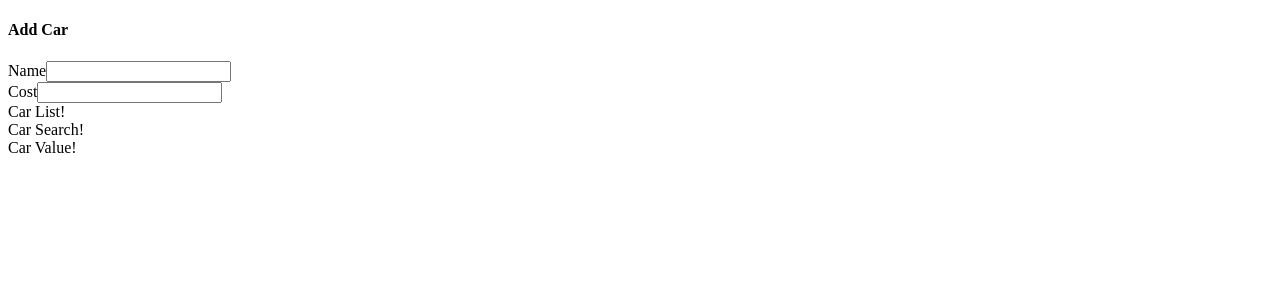
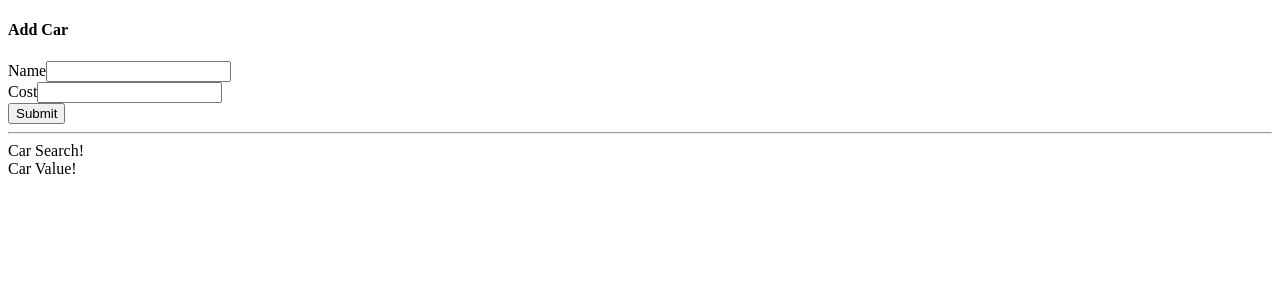
Before and after one commit to danporeda/cars, a React (Create React App) app: page / in a window 1280 px wide. Shown: the top 300 px of the page. Built offline with nearby package versions, Linux system fonts and the light colour scheme.

Commit message:
implemented CarList rendering cars with functional delete button

```diff
--- a/src/components/CarForm.js
+++ b/src/components/CarForm.js
@@ -1,5 +1,5 @@
 import { useDispatch, useSelector } from 'react-redux';
-import { changeName, changeCost } from '../store';
+import { changeName, changeCost, addCar } from '../store';
 
 function CarForm() {
   const dispatch = useDispatch();
@@ -19,10 +19,15 @@
     dispatch(changeCost(carCost));
   };
 
+  const handleSubmit = (event) => {
+    event.preventDefault();
+    dispatch(addCar({ name, cost }));
+  }
+
   return (
     <div className="car-form panel">
       <h4 className="subtitle is-3">Add Car</h4>
-      <form>
+      <form onSubmit={handleSubmit}>
         <div className="field-group">
           <div className="field">
             <label className="label">Name</label>
@@ -42,6 +47,9 @@
             />
           </div>
         </div>
+        <div className="field">
+          <button className="button is-link">Submit</button>
+        </div>
       </form>
     </div>
   )
--- a/src/components/CarList.js
+++ b/src/components/CarList.js
@@ -1,5 +1,38 @@
+import { useSelector, useDispatch } from 'react-redux';
+import { removeCar } from '../store';
+
 function CarList() {
-  return <div>Car List!</div>
+  const dispatch = useDispatch();
+  const cars = useSelector((state) => {
+    return state.cars.data
+  });
+
+  const handleCarDelete = (car) => {
+    dispatch(removeCar(car.id));
+  }
+
+  const renderedCars = cars.map((car) => {
+    return (
+      <div key={car.id} className="panel">
+        <p>
+          {car.name} - ${car.cost}
+        </p>
+        <button
+          className="button is-danger"
+          onClick={() => handleCarDelete(car)}
+        >
+          Delete
+        </button>
+      </div>
+    );
+  });
+
+  return (
+    <div className="car-list">
+      {renderedCars}
+      <hr />
+    </div>
+  );
 }
 
 export default CarList;
--- a/src/store/slices/carsSlice.js
+++ b/src/store/slices/carsSlice.js
@@ -4,24 +4,24 @@
   name: 'cars',
   initialState: {
     searchTerm: '',
-    cars: [],
+    data: [],
   },
   reducers: {
     changeSearchTerm(state, action) {
       state.searchTerm = action.payload;
     },
     addCar(state, action) {
-      state.cars.push({
+      state.data.push({
         name: action.payload.name,
         cost: action.payload.cost,
         id: nanoid()
       });
     },
     removeCar(state, action) {
-      const updated = state.cars.filter((car) => {
+      const updated = state.data.filter((car) => {
         return car.id !== action.payload
       });
-      state.cars = updated;
+      state.data = updated;
     },
   },
 });
```
